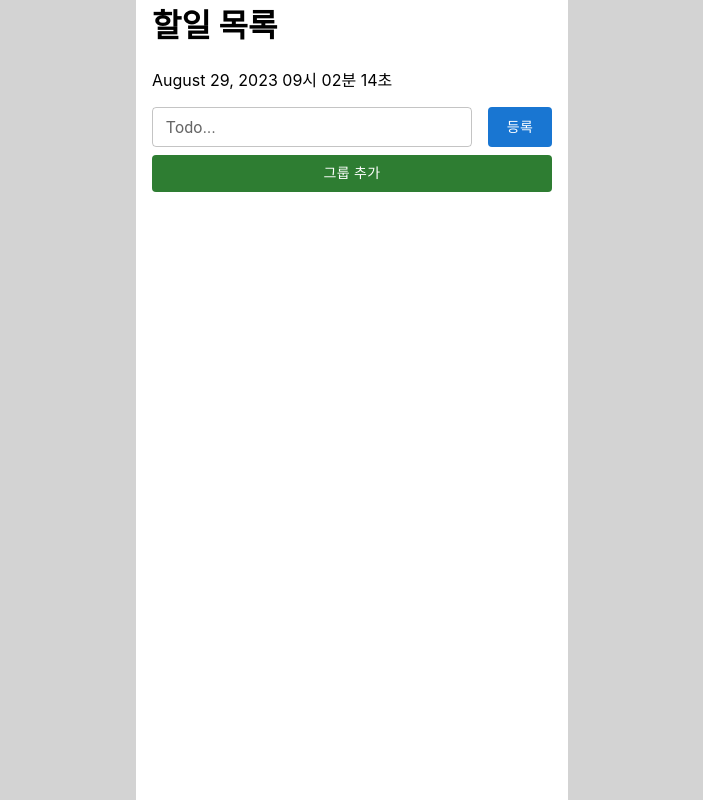
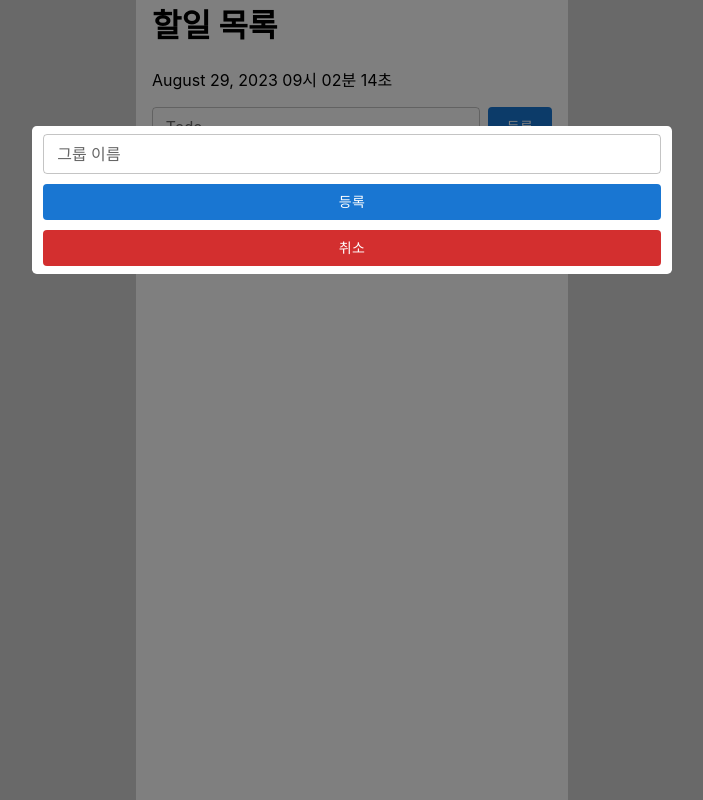
Before and after one commit to Sang-Gi/PTK_to-do-list, a React (Create React App) app: page / in a window 1280 px wide. Both pictures are taken after a click on the button "그룹 추가". Shown: the whole page, without its empty margins (288-991 px from the left). Built offline with nearby package versions, Linux system fonts and the light colour scheme.

Commit message:
feat: 그룹 추가 Modal View 완성

```diff
--- a/src/components/Header.jsx
+++ b/src/components/Header.jsx
@@ -3,9 +3,16 @@ import styled from "styled-components";
 import { styled as mstyled } from "@mui/material/styles";
 import TextField from "@mui/material/TextField";
 import Button from "@mui/material/Button";
+import Modal from "@mui/material/Modal";
 
 export default function Header() {
+  // 날짜
   const [date, setDate] = useState(() => new Date());
+
+  // 모달 제어
+  const [isOpen, setIsOpen] = useState(false);
+  const handleOpen = () => setIsOpen(true);
+  const handleClose = () => setIsOpen(false);
 
   useEffect(() => {
     const now = setInterval(() => tick(), 1000);
@@ -34,8 +41,12 @@ export default function Header() {
       </p>
       <InputBox>
         <CustomTextField label="Todo..." variant="outlined" size="small" />
-        {/* disableElevation? : MUI의 z축, 즉 기본 쉐도우처리를 지워줌 */}
-        <Button variant="contained" disableElevation>
+        <Button
+          variant="contained"
+          disableElevation
+          sx={{ marginLeft: "0.5rem" }}
+        >
+          {/* disableElevation? : MUI의 z축, 즉 기본 쉐도우처리를 지워줌 */}
           등록
         </Button>
       </InputBox>
@@ -45,9 +56,44 @@ export default function Header() {
           variant="contained"
           sx={{ width: "100%" }}
           disableElevation
+          onClick={handleOpen}
         >
           그룹 추가
         </Button>
+        <Modal
+          open={isOpen}
+          onClose={handleClose}
+          aria-labelledby="modal-modal-title"
+          aria-describedby="modal-modal-description"
+        >
+          <ModalBox>
+            <CategoryBox>
+              <CustomTextField
+                label="그룹 이름"
+                variant="outlined"
+                size="small"
+              />
+              <Button
+                color="primary"
+                variant="contained"
+                sx={{ width: "100%" }}
+                disableElevation
+                onClick={handleOpen}
+              >
+                등록
+              </Button>
+              <Button
+                color="error"
+                variant="contained"
+                sx={{ width: "100%" }}
+                disableElevation
+                onClick={handleOpen}
+              >
+                취소
+              </Button>
+            </CategoryBox>
+          </ModalBox>
+        </Modal>
       </InputBox>
     </Root>
   );
@@ -69,5 +115,25 @@ const InputBox = styled.div`
 `;
 
 const CustomTextField = mstyled(TextField)`
-  width: 80%;
+  width: 100%;
 `;
+
+const ModalBox = styled.div`
+  display: flex;
+  justify-content: center;
+  align-items: center;
+  width: 50%;
+  height: 50%;
+  margin: 0 auto;
+`;
+
+const CategoryBox = styled.div`
+  width: 100%;
+  height: 33%;
+  display: flex;
+  flex-direction: column;
+  justify-content: space-between;
+  background-color: white;
+  border-radius: 0.3rem;
+  padding: 0.5rem 0.7rem;
+`;
```
